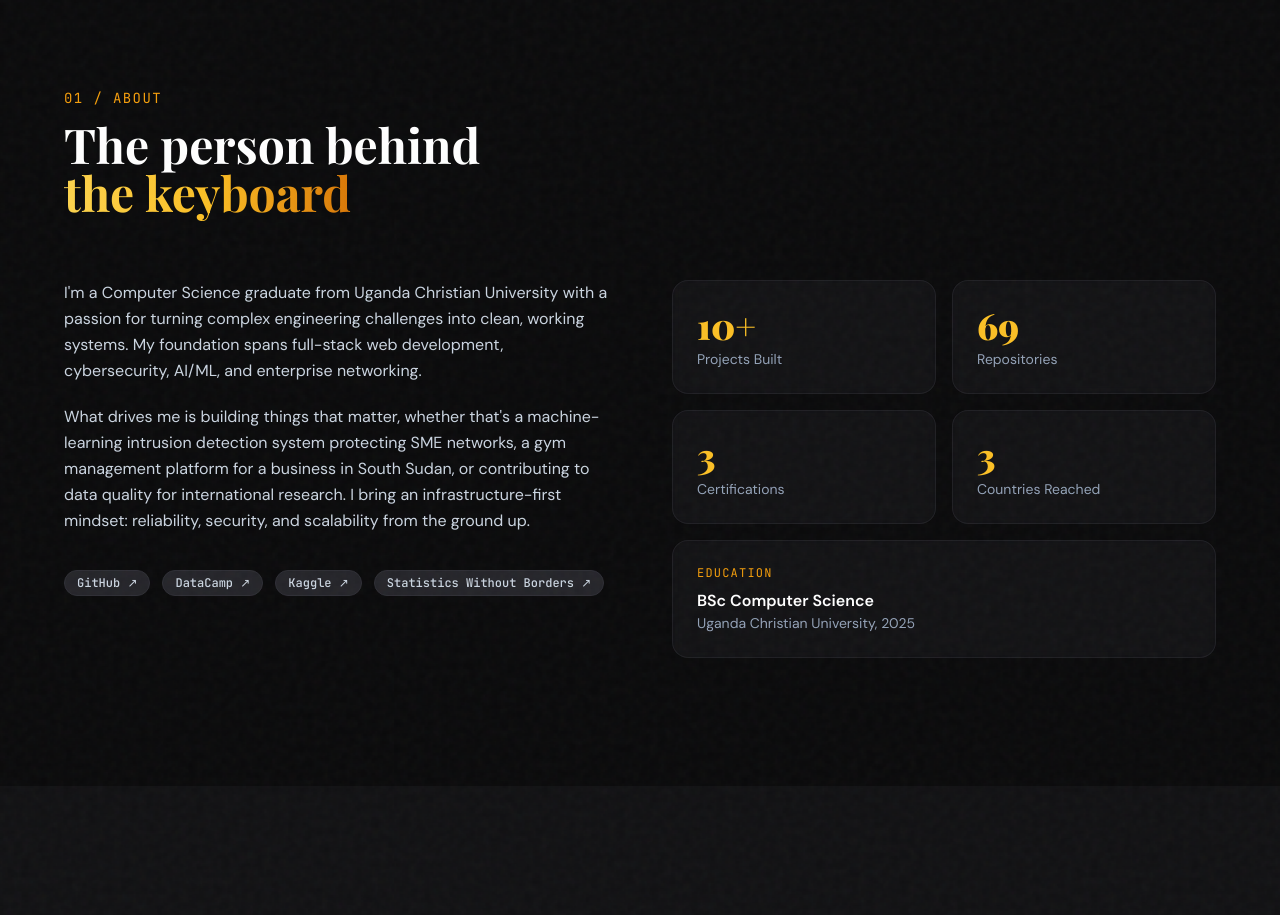
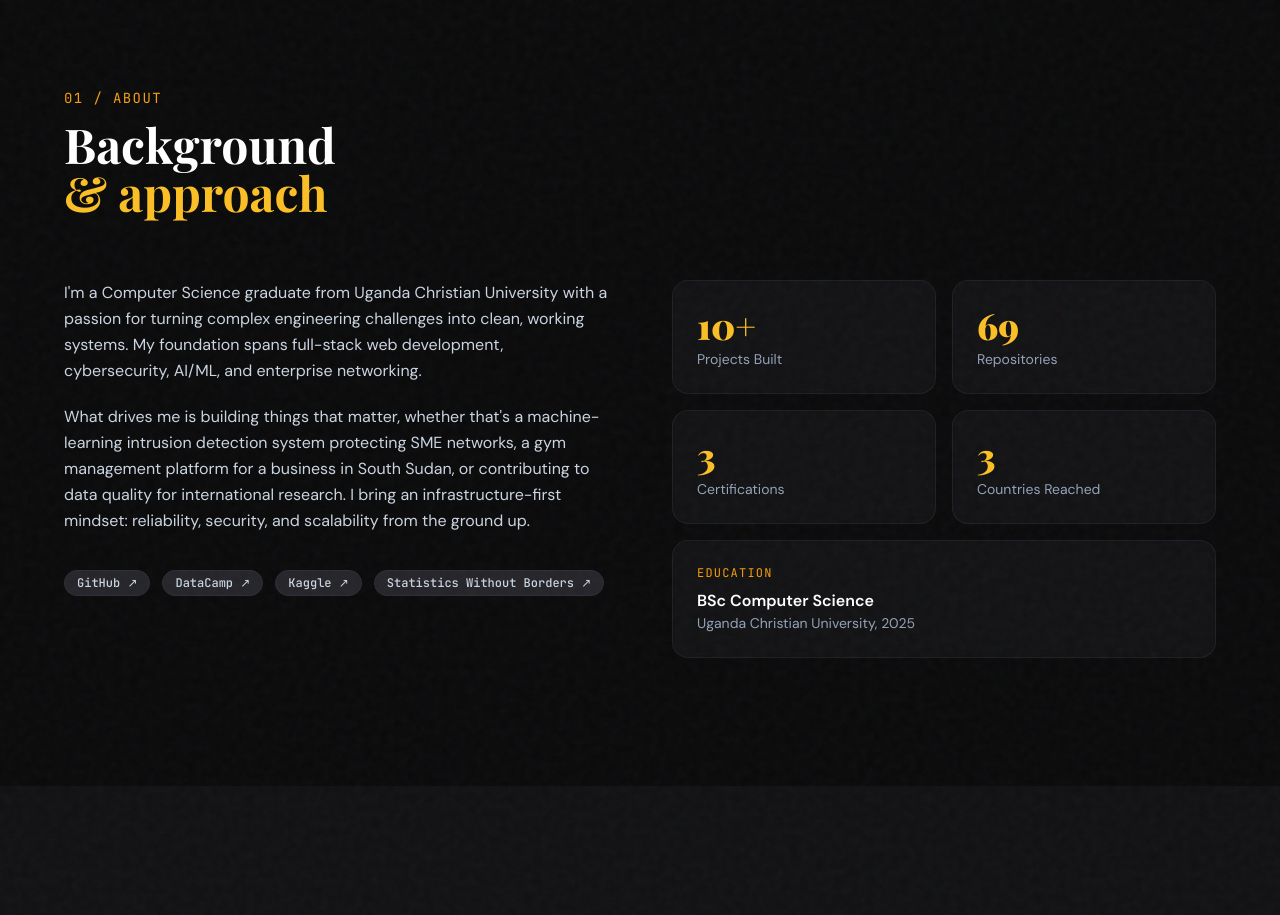
Before and after one commit to Humble689/portfolio-redesigned2, a React (Vite) app in the folder portfolio/: page / in a window 1280 px wide. Shown: the part 840-1755 px from the top of the page. Built offline with nearby package versions, Linux system fonts and the light colour scheme.

Commit message:
navi bar

```diff
--- a/portfolio/src/sections/About.tsx
+++ b/portfolio/src/sections/About.tsx
@@ -13,9 +13,9 @@ export default function About() {
           <div className="mb-16">
             <p className="font-mono text-gold-500 text-sm mb-3 tracking-widest uppercase">01 / About</p>
             <h2 className="font-display text-4xl sm:text-5xl font-bold text-white">
-              The person behind
+              Background
               <br />
-              <span className="text-gradient">the keyboard</span>
+              <span className="text-gold-400">&amp; approach</span>
             </h2>
           </div>
 
```
